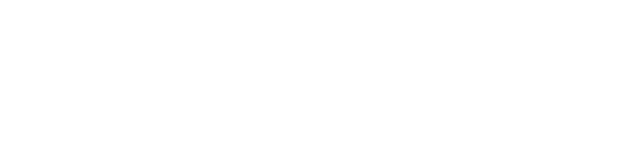
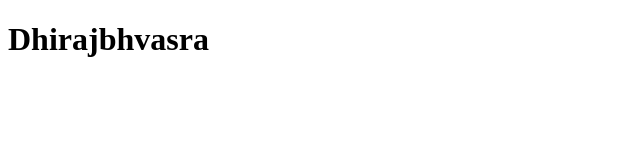
Before and after one commit to devendraBuwa/Itech, a plain HTML site: page index.html in a window 1280 px wide. Shown: the whole page, without its empty margins (0-640 px from the left). Drawn offline with Linux system fonts and the light colour scheme.

Commit message:
Heading Added

```diff
--- a/index.html
+++ b/index.html
@@ -6,6 +6,6 @@
     <title>Document</title>
 </head>
 <body>
-
+    <h1>Dhirajbhvasra</h1>
 </body>
 </html>
```
